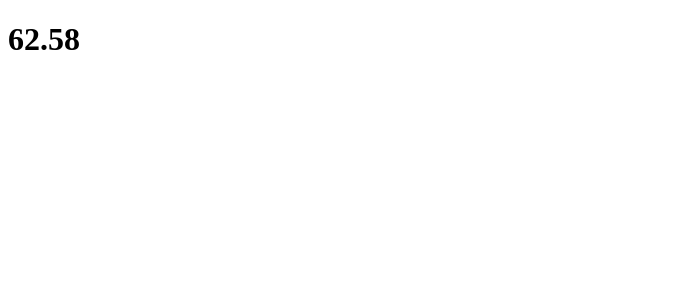
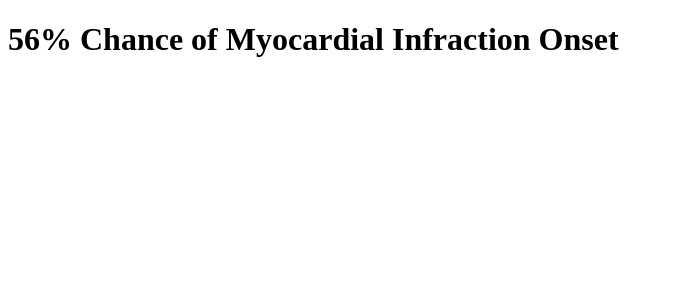
Before and after one commit to linglejack06/heart-help, a React (Vite) app: page / in a window 1280 px wide. Shown: the top 300 px of the page, without its empty margins (0-673 px from the left). Built offline with nearby package versions, Linux system fonts and the light colour scheme; the HTML template or start-up script is replaced by a standard one.

Commit message:
recalculate some factors for more accurate prediction

```diff
--- a/src/App.tsx
+++ b/src/App.tsx
@@ -3,7 +3,7 @@ import { percentage } from "./calculator"
 function App() {
   return (
     <h1>
-      {percentage}
+      {Math.round(percentage)}% Chance of Myocardial Infraction Onset
     </h1>
   )
 }
--- a/src/calculator/index.ts
+++ b/src/calculator/index.ts
@@ -1,7 +1,7 @@
 import { ActivityLevel, Risks, Symptoms, Gender } from "../types";
 import painCalculator from "./pain-calculator/pain-calculator";
 import riskCalculator from "./risk-calculator/risk-calculator";
-import { someDiseases, symptomsWithChestPain } from "./testValues";
+import { allDiseases, noSymptoms, someDiseases2, symptomsWithChestPain, symptomsWithoutChestPain } from "./testValues";
 
 const DEFAULT_PERCENT = 4;
 
@@ -13,10 +13,10 @@ const calculatePain = (risks: Risks, symptoms: Symptoms): number => {
 }
 const percentage = calculatePain(
   {
-    diseases: someDiseases,
+    diseases: allDiseases,
     gender: Gender.Male,
     age: 19,
-    activity: ActivityLevel.BelowAverage
+    activity: ActivityLevel.VeryHigh
   },
   symptomsWithChestPain
 )
--- a/src/calculator/pain-calculator/pain-calculator.ts
+++ b/src/calculator/pain-calculator/pain-calculator.ts
@@ -1,30 +1,30 @@
 import { ChestPain, Symptoms } from "../../types";
 
-const painCalculator = (symptoms: Symptoms): number => {
+const painCalculator = (symptoms: Symptoms): number => { // lower factors
   let totalPainFactor = 1;
   if(symptoms.chestPain) {
     totalPainFactor += chestPainCalc(symptoms.chestPain);
   }
   if (symptoms.jawPain) {
-    totalPainFactor += 0.5;
+    totalPainFactor += 0.2;
   }
   if (symptoms.leftArmPain) {
-    totalPainFactor += 0.5;
+    totalPainFactor += 0.3;
   }
   if (symptoms.nausea) {
-    totalPainFactor += 0.5;
+    totalPainFactor += 0.2;
   }
   if (symptoms.shortnessOfBreath) {
-    totalPainFactor += 0.5;
+    totalPainFactor += 0.3;
   }
   if(symptoms.sweating) {
-    totalPainFactor += 0.5;
+    totalPainFactor += 0.2;
   }
-  return totalPainFactor;
+  return totalPainFactor > 1 ? totalPainFactor : 0.5;
 }
 
 const chestPainCalc = (chestPain: ChestPain): number => {
-  if (chestPain.dull == true || chestPain.pressure == true) return 0.5;
+  if (chestPain.dull == true || chestPain.pressure == true) return 0.4;
   else return 0;
 }
 
--- a/src/calculator/risk-calculator/risk-calculator.ts
+++ b/src/calculator/risk-calculator/risk-calculator.ts
@@ -1,14 +1,14 @@
 import { ActivityLevel, Diseases, Gender, Risks } from "../../types"
 
-const ageCalc = (age: number): number => {
+const ageCalc = (age: number): number => { // lower factor returning
   if(age < 25) {
     return 0.02;
   } else if (age < 45) {
-    return 0.25;
+    return 0.5;
   } else if (age < 65) {
-    return 1.00;
+    return 1.5;
   } else if (age < 80) {
-    return 1.25;
+    return 2;
   } else {
     return 1.5;
   }
@@ -30,24 +30,24 @@ const genderCalc = (gender: Gender): number => {
 const diseaseCalc = (diseases: Diseases): number => {
   let diseaseFactor: number = 1;
   if (diseases.cad === true) {
-    diseaseFactor += 0.5;
+    diseaseFactor += 0.8;
   }
   if (diseases.pad === true) {
-    diseaseFactor += 0.4;
+    diseaseFactor += 0.6;
   }
   if (diseases.stroke === true) {
-    diseaseFactor += 0.45;
+    diseaseFactor += 0.6;
   }
   if (diseases.diabetes === true) {
-    diseaseFactor += 0.35;
+    diseaseFactor += 0.5;
   } else if (diseases.hbp === true) {
-    diseaseFactor += 0.1;
+    diseaseFactor += 0.3;
   }
   if (diseases.smoking === true) {
     diseaseFactor += 0.6;
   }
   if (diseases.ckd === true) {
-    diseaseFactor += 0.2;
+    diseaseFactor += 0.4;
   }
   return diseaseFactor;
 }
@@ -60,7 +60,7 @@ const activityCalc = (activity: ActivityLevel): number => {
     case "average":
       return 1;
     case "below average":
-      return 1.15;
+      return 1.3;
     default:
       return 1;
   }
--- a/src/calculator/testValues.ts
+++ b/src/calculator/testValues.ts
@@ -27,6 +27,14 @@ export const symptomsWithChestPain: Symptoms = {
   leftArmPain: true,
   jawPain: true,
   chestPain: chestPain,
+}
+export const noSymptoms: Symptoms = {
+  shortnessOfBreath: false,
+  sweating: false,
+  nausea: false,
+  leftArmPain: false,
+  jawPain: false,
+  chestPain: null
 }
 export const noDiseases: Diseases = {
   cad: false,
```
